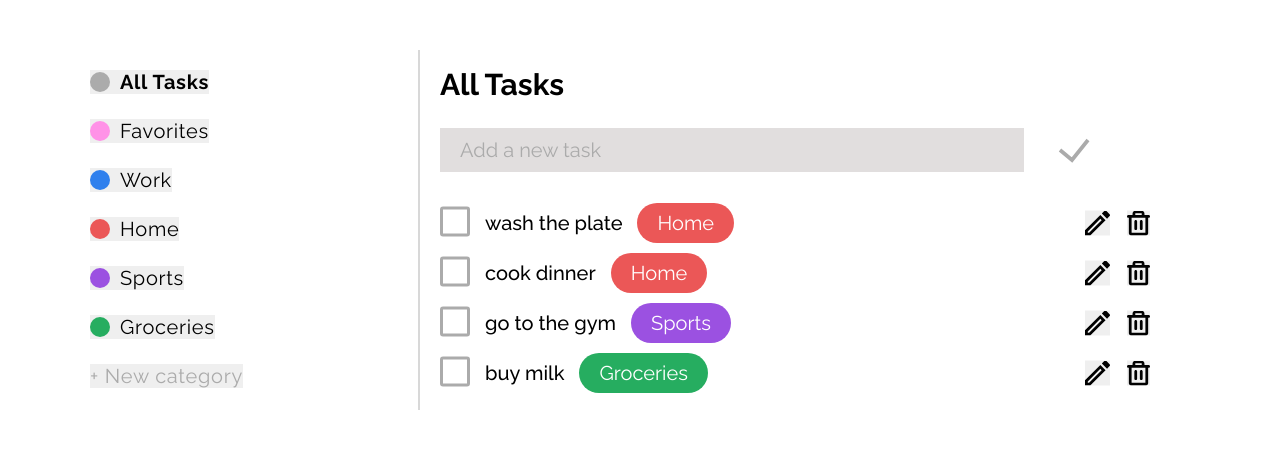
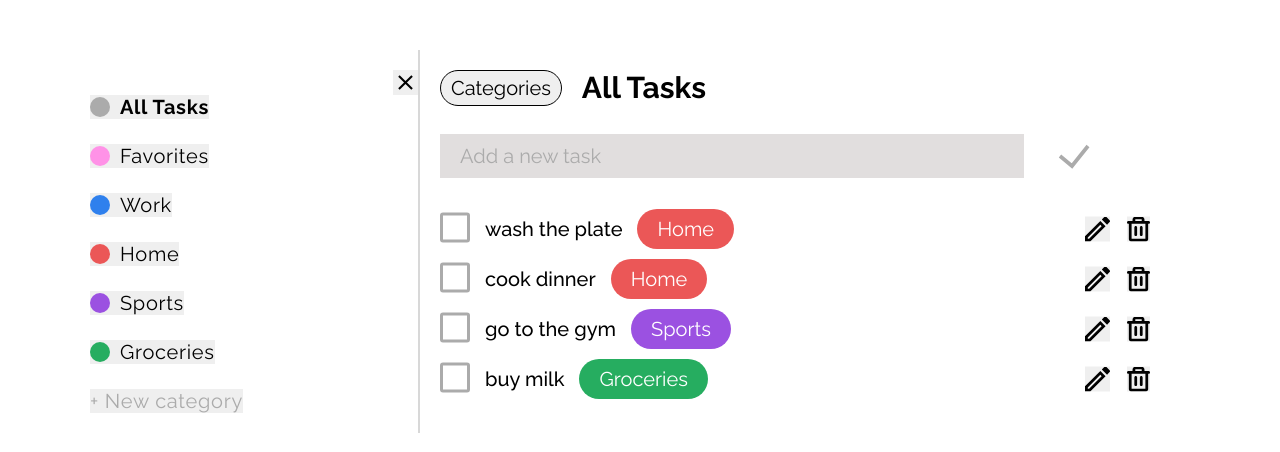
Before and after one commit to huhhell/TodoApp, a React (Vite) app: page / in a window 1280 px wide. Shown: the top 452 px of the page. Built offline with nearby package versions, Linux system fonts and the light colour scheme.

Commit message:
create a responsive categories (crying)

```diff
--- a/src/App.tsx
+++ b/src/App.tsx
@@ -41,7 +41,8 @@ const initialTasks: ITask[] = [
 function App() {
     const [categories, setCategories] = useState(initialCategories);
     const [tasks, dispatch] = useReducer(tasksReducer, initialTasks);
-    const activeCategory = categories.find(i => i.selected) || {name: 'All Tasks', id: 0, selected: true, color: '#ababab'}
+    const [isShowCategories, setIsShowCategories] = useState(false);
+    const activeCategory = categories.find(i => i.selected) || {name: 'All Tasks', id: 0, selected: true, color: '#ababab'};
 
     function addCategory(categoryName: string, color: string) {
         if (categoryName.match('^\\s*$')) return
@@ -58,6 +59,10 @@ function App() {
         }))
     }
 
+    function handleShownCategory() {
+        setIsShowCategories(!isShowCategories);
+    }
+
     function handleAddTask(task: ITask) {
         dispatch({type: 'add', task: task})
     }
@@ -71,11 +76,15 @@ function App() {
     }
 
     return <div className='_container'>
-        <Categories categories={categories} addCategory={addCategory} selectCategory={selectCategory}/>
+        <Categories categories={categories} addCategory={addCategory} selectCategory={selectCategory} shown={isShowCategories} handleShown={handleShownCategory}/>
         <section className="tasks">
-            <h3 className='tasks__category'>{activeCategory.name}</h3>
+            <div className="tasks__category">
+                <button className="tasks__category-show" onClick={handleShownCategory}>Categories</button>
+                <h3 className='tasks__category-name'>{activeCategory.name}</h3>
+            </div>
             <AddTask category={activeCategory} addTask={handleAddTask}/>
-            <Tasks tasks={tasks} deleteTask={handleDeleteTask} changeTask={handleChangeTask} activeCategory={activeCategory}/>
+            <Tasks tasks={tasks} deleteTask={handleDeleteTask} changeTask={handleChangeTask}
+                   activeCategory={activeCategory}/>
         </section>
     </div>
 }
--- a/src/assets/components/Categories/Categories.tsx
+++ b/src/assets/components/Categories/Categories.tsx
@@ -6,9 +6,11 @@ interface Props {
     categories: ICategory[]
     addCategory: (categoryName: string, color: string) => void
     selectCategory: (id: number) => void
+    shown: boolean
+    handleShown: () => void
 }
 
-export default function Categories({categories, addCategory, selectCategory}: Props) {
+export default function Categories({categories, addCategory, selectCategory, shown, handleShown}: Props) {
     const [isEditing, setIsEditing] = useState(false);
     const [newCategoryName, setNewCategoryName] = useState('');
     const [newCategoryColor, setNewCategoryColor] = useState('#9a9a9a')
@@ -25,7 +27,11 @@ export default function Categories({categories, addCategory, selectCategory}: Pr
     }
 
 
-    return <section className='categories'>
+    return <section className={shown ? 'categories categories-shown' : 'categories'}>
+        <div className="categories-cnt">
+            <button className="categories__close" onClick={handleShown}>
+                <img src="/src/assets/img/close.svg" alt="close categories" className="categories__close-img"/>
+            </button>
             <ul className="categories__list">
                 {categories.map((i: ICategory) => <li className='categories__item' key={i.id}>
                     <button
@@ -53,5 +59,6 @@ export default function Categories({categories, addCategory, selectCategory}: Pr
                 :
                 <button className="categories__add-button" onClick={handleAddClick}>+ New category</button>
             }
+        </div>
     </section>
 }
--- a/src/assets/components/Categories/categories.scss
+++ b/src/assets/components/Categories/categories.scss
@@ -8,7 +8,37 @@
   }
 
   @media (max-width: 550px) {
-    display: none;
+    position: absolute;
+    top: 0;
+    left: 0;
+    transform: translateX(-100%);
+    padding: 20px;
+    z-index: 3;
+    display: block;
+    width: 50%;
+    background: #ffffff;
+    border: 2px solid #D8D8D8;
+    transition: 0.3s ease-out;
+  }
+
+  &-cnt {
+    position: relative;
+    padding-top: 25px;
+  }
+
+  &-shown {
+    transform: translateX(0);
+  }
+
+  &__close {
+    position: absolute;
+    top: 0;
+    right: 0;
+
+    &-img {
+      width: 25px;
+      height: auto;
+    }
   }
 
   &__list {
--- a/src/index.scss
+++ b/src/index.scss
@@ -4,7 +4,6 @@
   font-family: "Raleway", sans-serif;
   font-weight: 400;
   font-size: 20px;
-  //line-height: 120%;
 
   @media (max-width: 700px) {
     font-size: 16px;
@@ -20,6 +19,10 @@
   @media (max-width: 700px) {
     padding: 20px;
   }
+
+  @media (max-width: 550px) {
+    display: block;
+  }
 }
 
 .tasks {
@@ -27,13 +30,30 @@
   width: 100%;
 
   &__category {
-    font-size: 30px;
-    font-weight: 700;
+    display: flex;
+    align-items: center;
     margin-bottom: 20px;
+    gap: 20px;
 
     @media (max-width:700px) {
-      font-size: 24px;
-      margin-bottom: 10px;
+      margin-bottom: 15px;
+    }
+
+    &-name {
+      font-size: 30px;
+      font-weight: 700;
+
+      @media (max-width:700px) {
+        font-size: 24px;
+      }
+    }
+
+    &-show {
+      font-size: 20px;
+      padding: 5px 10px;
+      border-radius: 20px;
+      border: 1px solid #000;
+      color: #000000;
     }
   }
 }
```
Also changed, not shown: src/assets/img/close.svg (added). Lines whose indentation alone changed are shown as unchanged.
